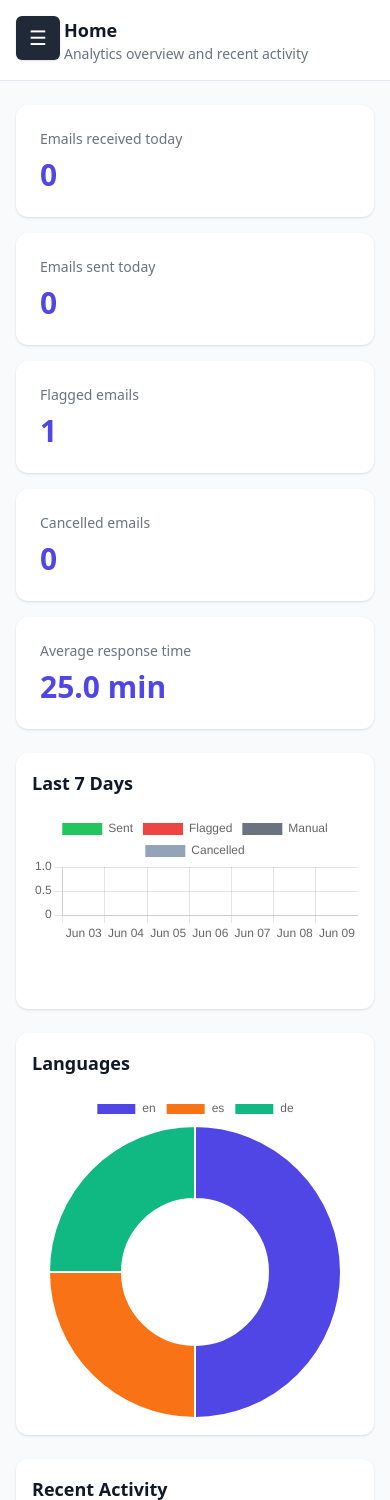
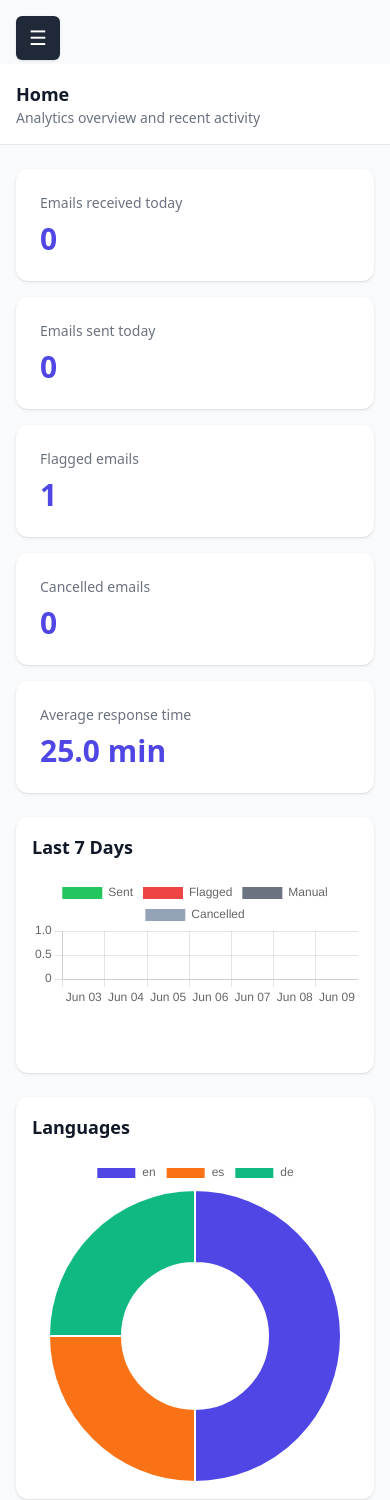
Before and after one commit to Croissant06/vip-catamaran-email-dashboard, a FastAPI app: page / in a window 390 px wide. Shown: the top 1500 px of the page. Run offline with FastAPI, Linux system fonts and the light colour scheme; a user stored in the database is signed in; data comes from the database, SQL or seed files in the repository; data that the repository does not hold is empty; some libraries are stand-ins or nearby versions.

Commit message:
Fix hamburger button not responding on mobile

```diff
--- a/cruise_email_dashboard/static/app.js
+++ b/cruise_email_dashboard/static/app.js
@@ -30,7 +30,10 @@ window.addEventListener("pageshow", () => {
     }
 });
 
-hamburger?.addEventListener("click", openSidebar);
+hamburger?.addEventListener("click", () => {
+    console.log("hamburger clicked");
+    openSidebar();
+});
 backdrop?.addEventListener("click", closeSidebar);
 
 document.querySelectorAll("#sidebar a").forEach((a) => {
--- a/cruise_email_dashboard/templates/base.html
+++ b/cruise_email_dashboard/templates/base.html
@@ -13,7 +13,7 @@
     <button
         id="hamburger"
         type="button"
-        class="fixed top-4 left-4 z-50 flex h-11 w-11 items-center justify-center rounded-md bg-gray-800 p-2 text-xl text-white shadow md:hidden"
+        class="fixed top-4 left-4 z-50 flex h-11 w-11 items-center justify-center rounded-md bg-gray-800 p-3 text-xl text-white shadow md:hidden"
         aria-label="Open navigation"
     >
         ☰
@@ -58,7 +58,7 @@
 
     <div
         id="main-content"
-        class="flex-1 min-h-screen w-full bg-gray-50 md:ml-48 lg:ml-56"
+        class="mt-16 flex-1 min-h-screen w-full bg-gray-50 md:mt-0 md:ml-48 lg:ml-56"
     >
         {% if demo_mode %}
         <div class="bg-blue-100 px-4 py-3 text-sm text-blue-800 md:px-8">
@@ -66,7 +66,7 @@
         </div>
         {% endif %}
         <header class="sticky top-0 z-20 border-b border-gray-200 bg-white/90 backdrop-blur">
-            <div class="flex items-start justify-between gap-3 px-4 py-4 pl-16 md:px-8 md:pl-8">
+            <div class="flex items-start justify-between gap-3 px-4 py-4 md:px-8">
                 <div class="min-w-0">
                     <h1 class="text-lg font-semibold sm:text-xl">{% block header_title %}Dashboard{% endblock %}</h1>
                     <p class="text-sm text-gray-500">{% block header_subtitle %}VIP Catamaran operations{% endblock %}</p>
```
